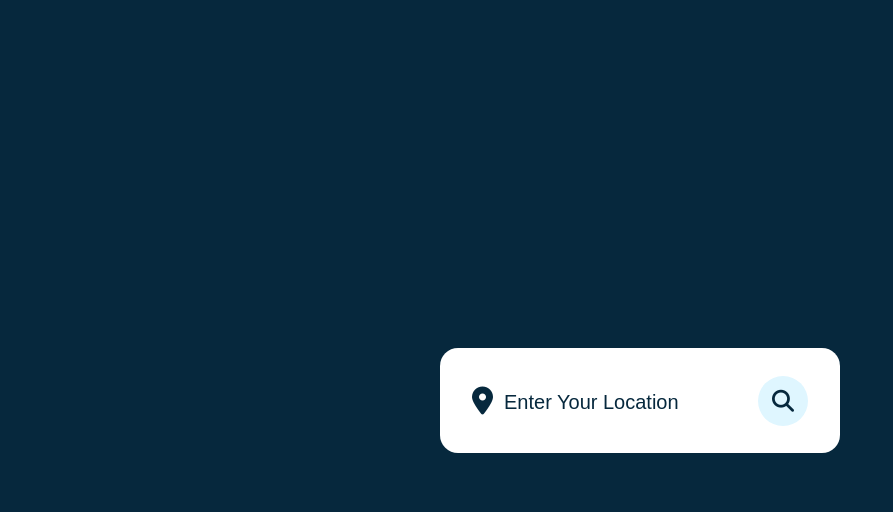
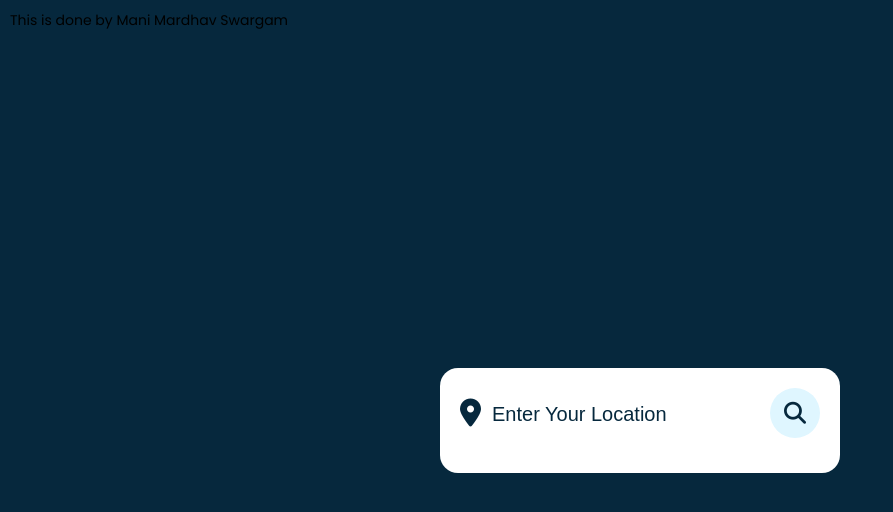
Before and after one commit to manimardhav/weatherapp, a plain HTML site: page index.html in a window 1280 px wide. Shown: the whole page, without its empty margins (0-893 px from the left). Drawn offline with Linux system fonts and the light colour scheme.

Commit message:
Update index.html

```diff
--- a/index.html
+++ b/index.html
@@ -1,6 +1,5 @@
 <!DOCTYPE html>
 <html lang="en">
-
 <head>
     <meta charset="UTF-8">
     <meta http-equiv="X-UA-Compatible" content="IE=edge">
@@ -10,9 +9,33 @@
         rel="stylesheet">
     <link rel="stylesheet" href="style.css">
     <title>Weather App</title>
+    <style>
+        body {
+            margin: 0;
+            padding: 0;
+            font-family: 'Poppins', sans-serif; /* Set a default font for the body */
+            position: relative; /* Ensure body is positioned for absolute child elements */
+        }
+
+        .author-message {
+            position: absolute; /* Use absolute positioning */
+            top: 10px; /* Align to the top */
+            left: 10px; /* Align slightly from the left */
+            font-size: 14px; /* Optional: Set font size */
+            color: black; /* Set text color to black */
+            z-index: 1000; /* Ensure it appears above other content */
+        }
+
+        .container {
+            padding: 20px; /* Add padding to the container */
+            margin-top: 40px; /* Adjust margin to avoid overlap with author message */
+        }
+    </style>
 </head>
 
 <body>
+
+    <div class="author-message">This is done by Mani Mardhav Swargam</div>
 
     <div class="container">
         <div class="search-box">
@@ -22,12 +45,12 @@
         </div>
 
         <div class="not-found">
-            <img src="images/404.png">
+            <img src="images/404.png" alt="404 Not Found">
             <p>Oops! Invalid location :/</p>
         </div>
 
         <div class="weather-box">
-            <img src="">
+            <img src="" alt="Weather Icon">
             <p class="temperature"></p>
             <p class="description"></p>
         </div>
```
